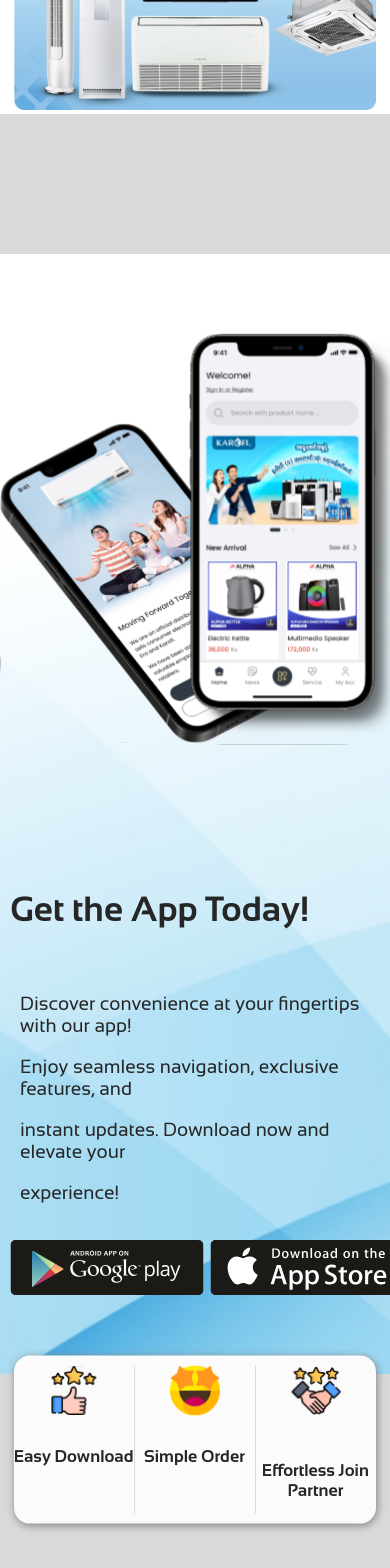
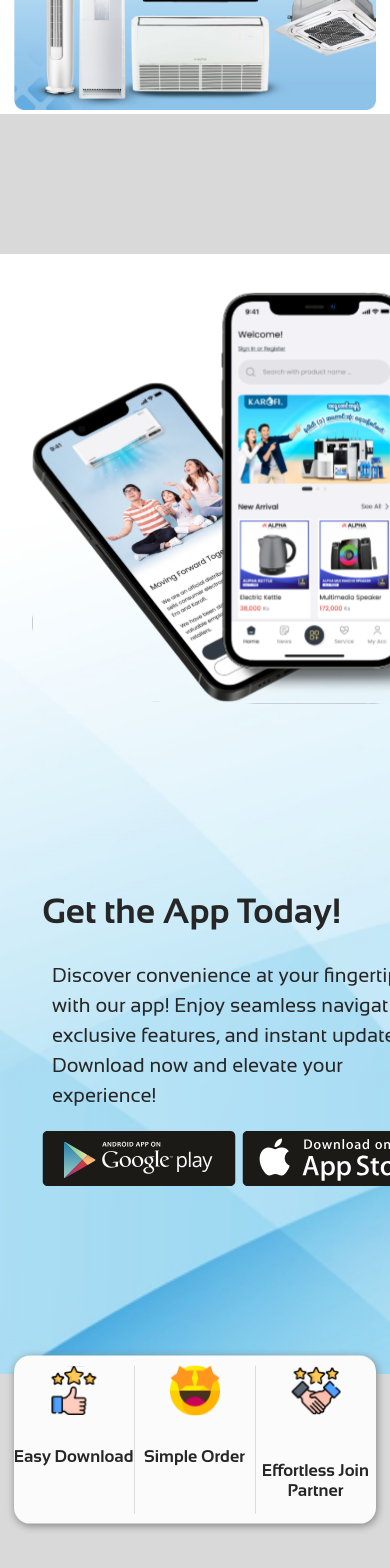
Before and after one commit to SawLinThant/Alpha-mm, a React (Create React App) app: page / in a window 390 px wide. Shown: the part 2562-4130 px from the top of the page. Built offline with nearby package versions, Linux system fonts and the light colour scheme; no server answers.

Commit message:
home-page-ui-update

```diff
--- a/src/pages/Home.js
+++ b/src/pages/Home.js
@@ -203,10 +203,11 @@ const Home = () => {
           <div className="download-description">
             <h2>Get the App Today!</h2>
             <div className="download-text">
-              <p>Discover convenience at your fingertips with our app!</p>
+              <p>Discover convenience at your fingertips with our app! Enjoy seamless navigation, exclusive features, and instant updates. Download now and elevate your experience!</p>
+              {/* <p>Discover convenience at your fingertips with our app!</p>
               <p>Enjoy seamless navigation, exclusive features, and</p>
               <p>instant updates. Download now and elevate your </p>
-              <p>experience!</p>
+              <p>experience!</p> */}
             </div>
             <div className="download-app-icon">
               <div className="playstore-container">
--- a/src/style/home.css
+++ b/src/style/home.css
@@ -321,7 +321,7 @@ background-size: cover;
   display: flex;
   height: 35.125rem;
   flex-direction: column;
-  gap: 1rem;
+  gap: 40px;
   justify-content: center;
 }
 
@@ -329,12 +329,18 @@ background-size: cover;
   font-weight: 700;
   font-size: 35px;
   font-family: 'Sansation', sans-serif;
+  line-height: 0;
 }
 
 .download-text {
   font-weight: 400;
-  font-size: 19px;
+  font-size: 20px;
   font-family: 'Sansation', sans-serif;
+  max-width: 31.625rem;
+}
+
+.download-text p{
+  line-height: 30px;
 }
 
 .download-app-icon {
@@ -1354,7 +1360,45 @@ background-size: cover;
 }
 
 
-@media screen and (max-width: 840px){
+@media screen and (max-width: 820px){
+  .mvp-container{
+    height: 30rem;
+  }
+  .mvp-heading{
+    height: 120px;
+  }
+
+  .mvp-image img{
+    height: 16.375rem;
+  }
+
+  .download-container{
+   grid-template-columns: repeat(1,1fr);
+  }
+
+  .icon{
+    width: 100%;
+    height: 30rem;
+    justify-content: flex-start;
+  }
+
+  .phone-icon-container{
+    margin-left: 2rem;
+  }
+
+  .download-description{
+       height: 25rem;
+       gap: 0;
+       margin-left: 2rem;
+  }
+
+  .download-description h2{
+    line-height: 0;
+  }
+
+  .download-text{
+    max-width: 98%;
+  }
 }
 
 @media screen and (max-width: 720px){
```
Also changed, not shown: public/bg1.jpg (deleted).
